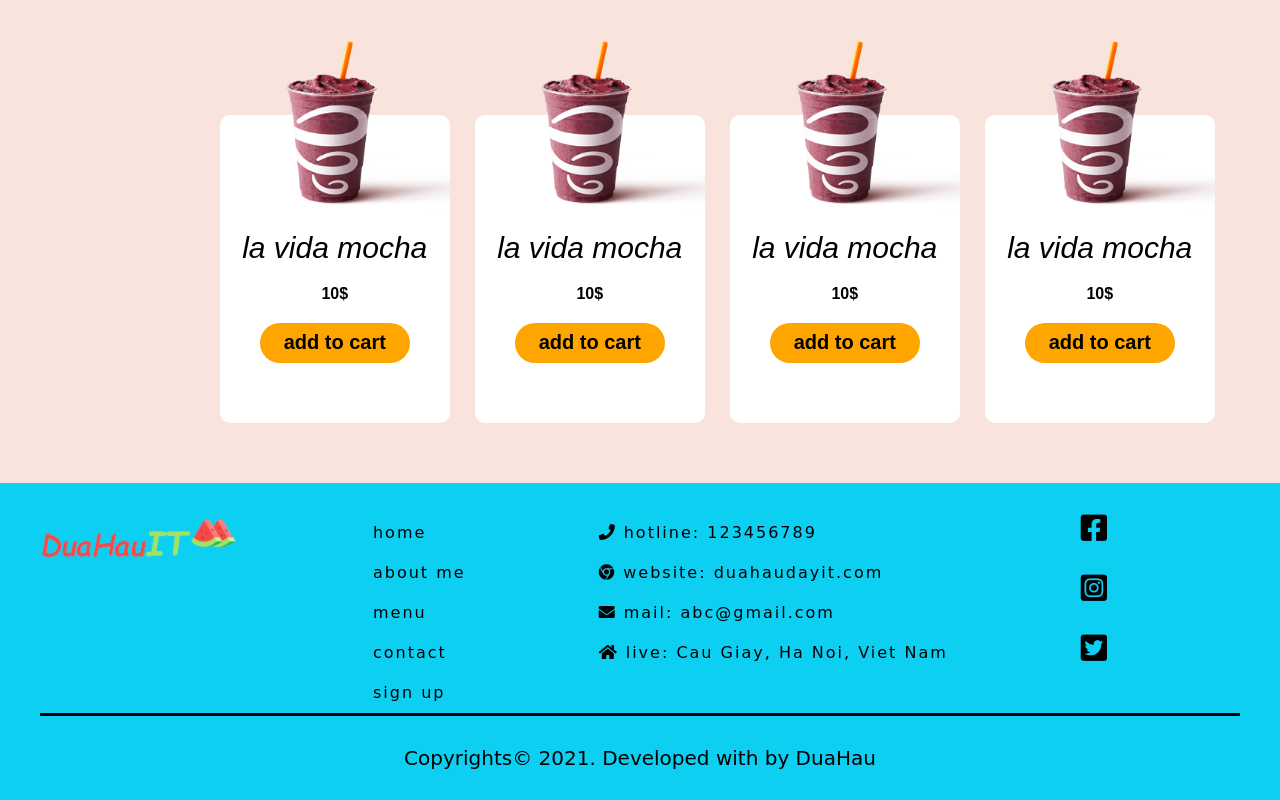
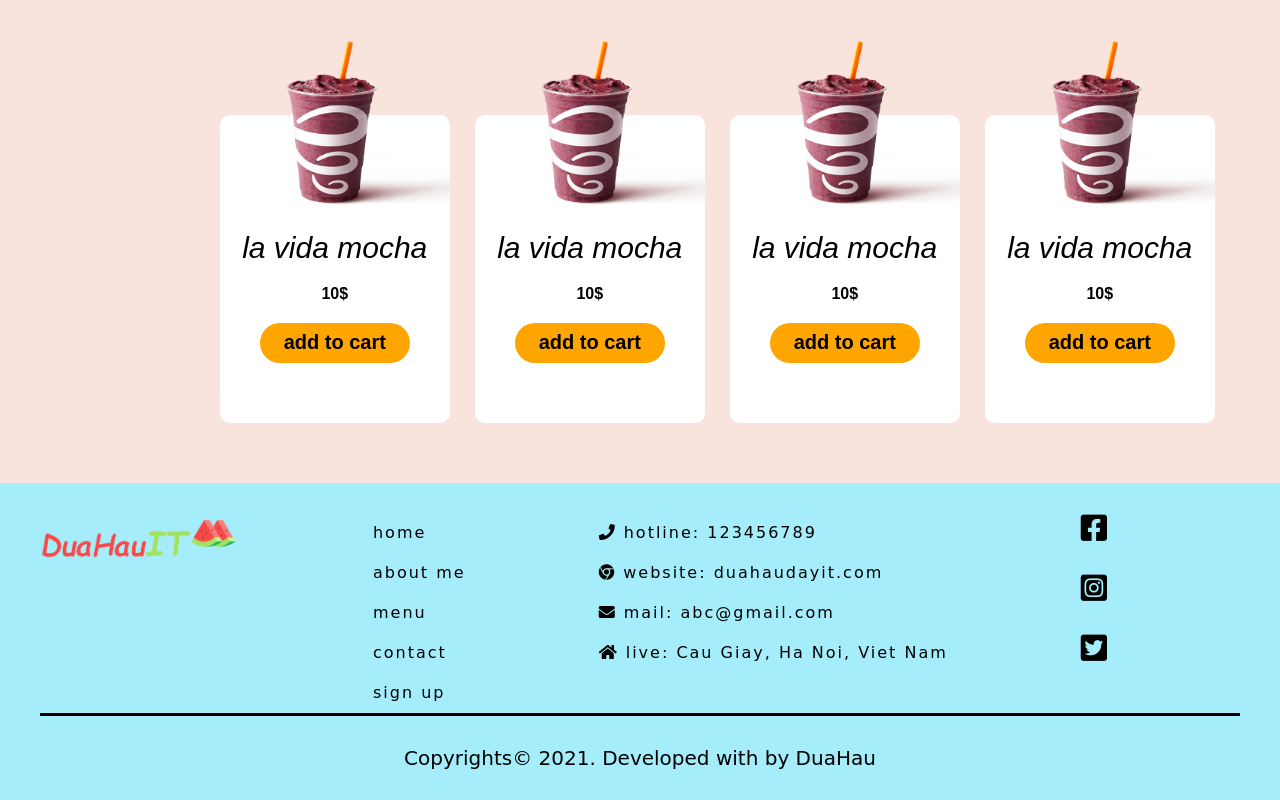
Before and after one commit to tdmanhit/smothies-web, a plain HTML site: page index.html in a window 1280 px wide. Shown: the part 2580-3380 px from the top of the page. Drawn offline with Linux system fonts and the light colour scheme.

Commit message:
Update style.css

```diff
--- a/css/style.css
+++ b/css/style.css
@@ -392,7 +392,7 @@ li.menu-menu li{
 
 #footer {
     width: 100%;
-    background-color: rgb(13, 207, 241);
+    background-color: rgb(165, 237, 250);
 }
 
 .row-footer {
```
